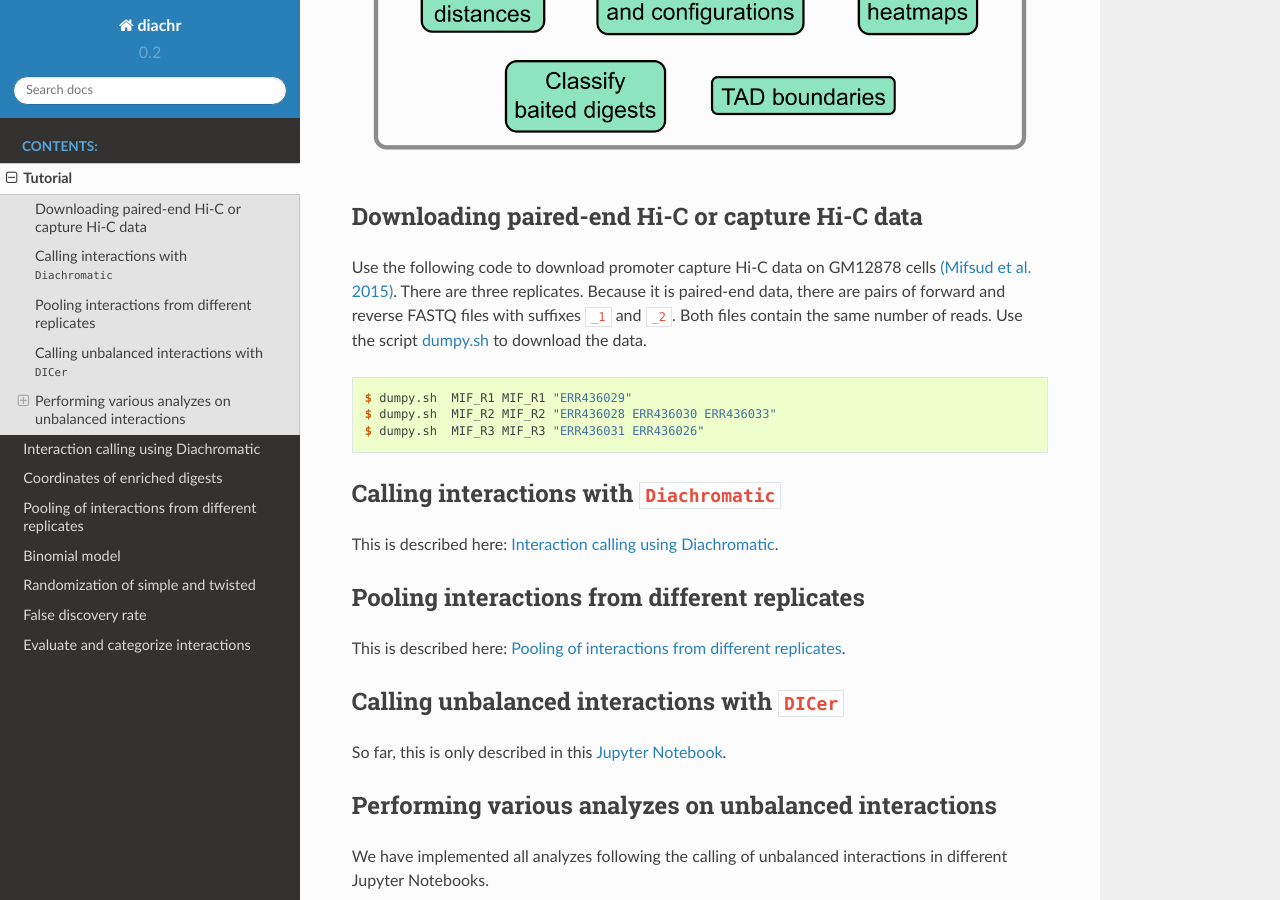
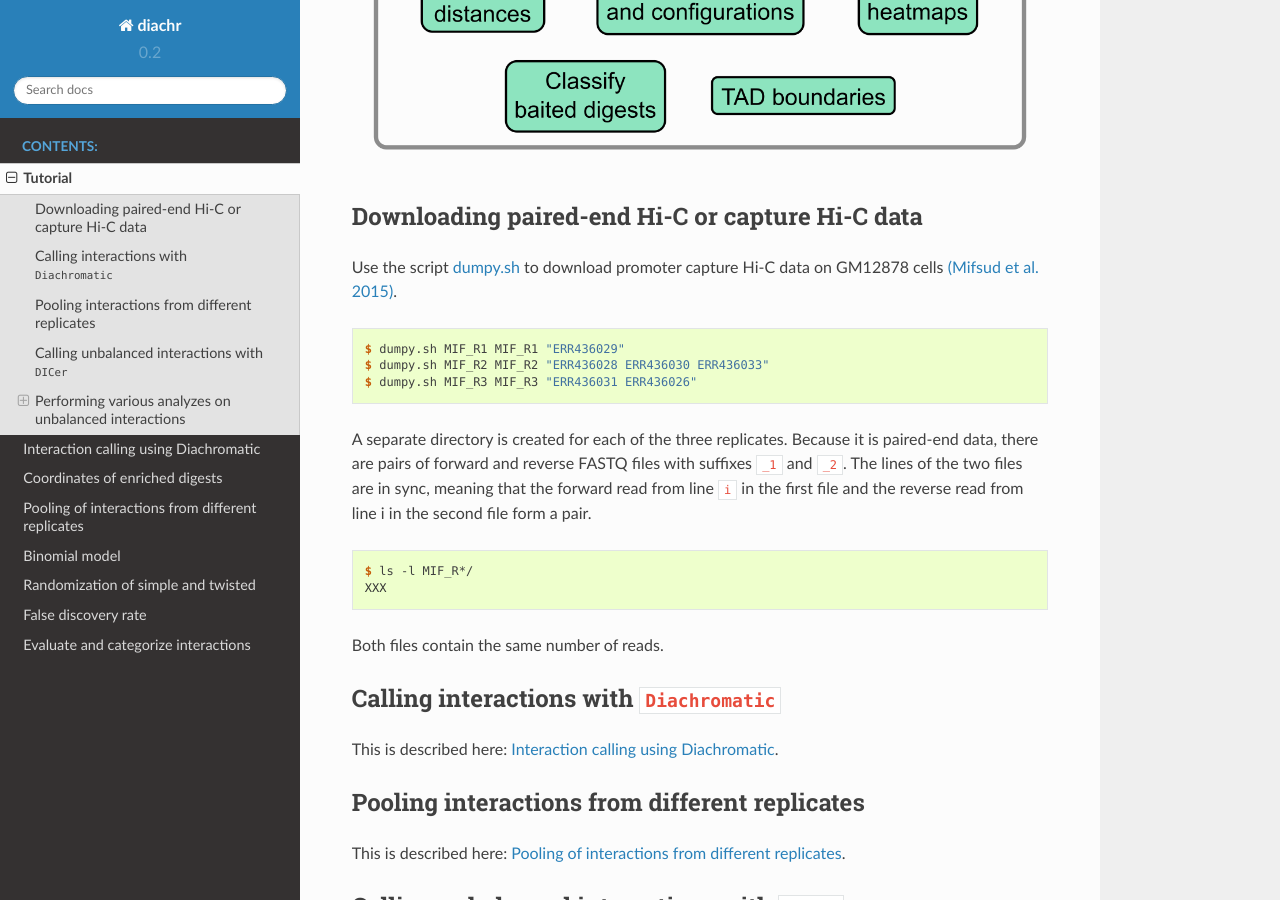
Before and after one commit to hansenp/diachrscripts, a Sphinx documentation site: the page built from docs/tutorial.rst, in a window 1280 px wide and 900 px high, scrolled down 1217 px. Built offline with Sphinx 7.4.7 and the Read the Docs theme 2.0.0, drawn with Linux system fonts in a browser that asks for light colours.

Commit message:
Revised dumpy.sh.

```diff
--- a/docs/index.rst
+++ b/docs/index.rst
@@ -17,8 +17,6 @@ to analyze interactions with respect to the four counts.
 The tutorial provides an overview of the entire workflow and possible
 analyzes is therefore a good starting point for your own analyzes.
 
-_RST_tutorial
-
 .. toctree::
    :maxdepth: 2
    :caption: Contents:
--- a/docs/tutorial.rst
+++ b/docs/tutorial.rst
@@ -14,19 +14,30 @@ analyzes of interactions with unbalanced read counts that can be performed in Ju
 Downloading paired-end Hi-C or capture Hi-C data
 ************************************************
 
-Use the following code to download promoter capture Hi-C data on GM12878 cells
-`(Mifsud et al. 2015) <https://pubmed.ncbi.nlm.nih.gov/25938943/>`_.
-There are three replicates. Because it is paired-end data, there are pairs of forward and reverse FASTQ files with
-suffixes ``_1`` and ``_2``. Both files contain the same number of reads.
 Use the script
 `dumpy.sh <https://github.com/TheJacksonLaboratory/diachrscripts/blob/develop/additional_scripts/dumpy.sh>`__
-to download the data.
+to download promoter capture Hi-C data on GM12878 cells
+`(Mifsud et al. 2015) <https://pubmed.ncbi.nlm.nih.gov/25938943/>`_.
 
 .. code-block:: console
 
-    $ dumpy.sh  MIF_R1 MIF_R1 "ERR436029"
-    $ dumpy.sh  MIF_R2 MIF_R2 "ERR436028 ERR436030 ERR436033"
-    $ dumpy.sh  MIF_R3 MIF_R3 "ERR436031 ERR436026"
+    $ dumpy.sh MIF_R1 MIF_R1 "ERR436029"
+    $ dumpy.sh MIF_R2 MIF_R2 "ERR436028 ERR436030 ERR436033"
+    $ dumpy.sh MIF_R3 MIF_R3 "ERR436031 ERR436026"
+
+A separate directory is created for each of the three replicates.
+Because it is paired-end data, there are pairs of forward and reverse FASTQ files with
+suffixes ``_1`` and ``_2``.
+The lines of the two files are in sync, meaning that the forward read from line ``i`` in the first file
+and the reverse read from line i in the second file form a pair.
+
+.. code-block:: console
+
+    $ ls -l MIF_R*/
+    XXX
+
+
+Both files contain the same number of reads.
 
 ******************************************
 Calling interactions with ``Diachromatic``
```
Also changed, not shown: 1 other file.
